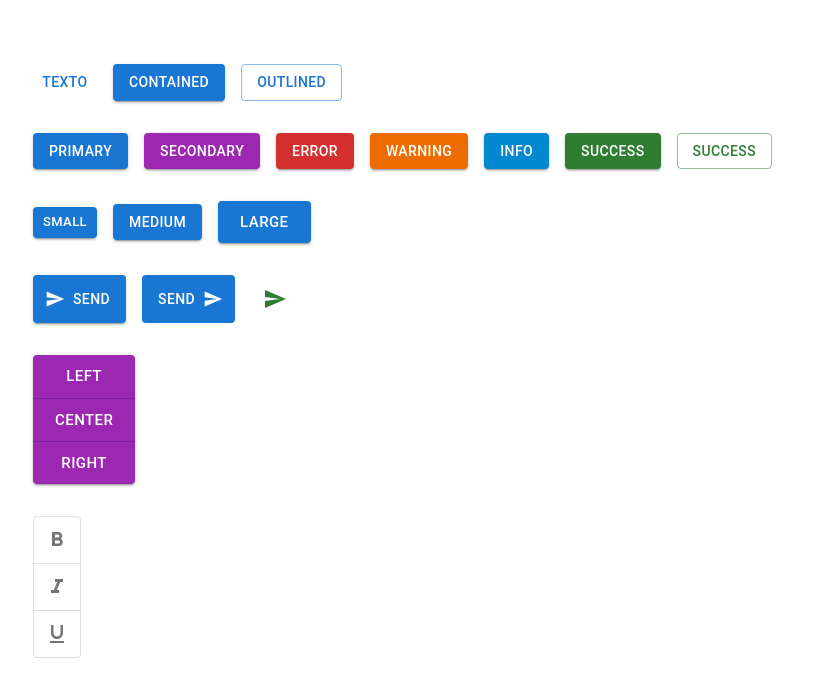
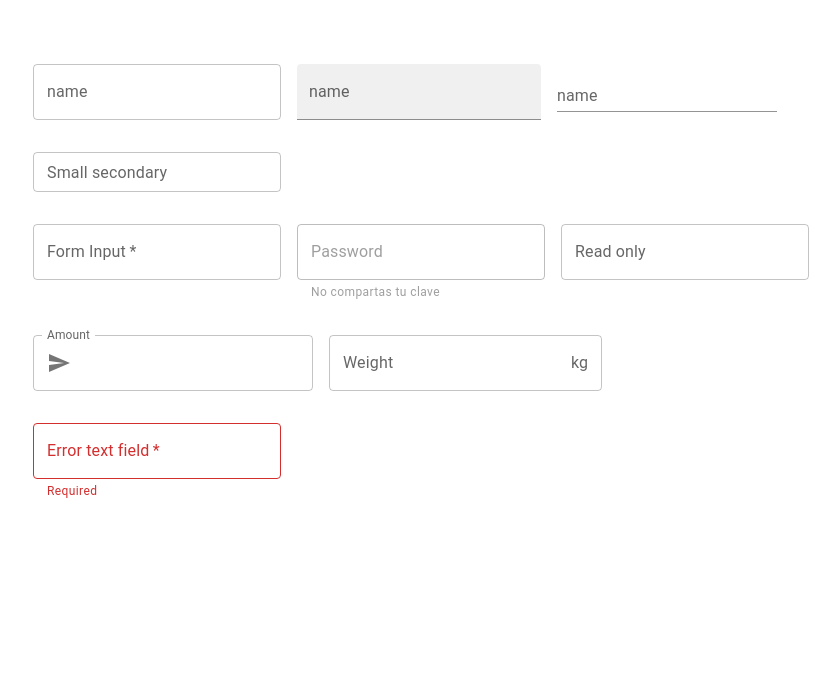
Before and after one commit to YoexRep/react-mui-demon, a React (Create React App) app: page / in a window 1280 px wide. Shown: the top 694 px of the page, without its empty margins (31-871 px from the left). Built offline with nearby package versions, Linux system fonts and the light colour scheme.

Commit message:
se agrego textfield component

```diff
--- a/src/App.tsx
+++ b/src/App.tsx
@@ -2,14 +2,16 @@ import React from 'react';
 import logo from './logo.svg';
 import './App.css';
 import { MuiTypography } from './components/MuiTypography';
+
+import { MuiTextField } from './components/MuiTextField';
 import { MuiButton } from './components/MuiButton';
-
 
 function App() {
   return (
     <div className="App">
         {/*  <MuiTypography/>*/}
-      <MuiButton/>
+      {/* <MuiButton/> */}
+      <MuiTextField/>
     </div>
   );
 }
--- /dev/null
+++ b/src/components/MuiTextField.tsx
@@ -0,0 +1,44 @@
+import { Stack, TextField, InputAdornment} from "@mui/material";
+import SendIcon from '@mui/icons-material/Send';
+
+import { useState } from "react";
+
+export const MuiTextField = () => {
+
+    const [value, setValue] = useState('')
+  return (
+    <div>
+      <Stack spacing={4}>
+        <Stack direction="row" spacing={2}>
+          <TextField label="name" variant="outlined"></TextField>
+          <TextField label="name" variant="filled"></TextField>
+          <TextField label="name" variant="standard"></TextField>
+        </Stack>
+
+        <Stack direction="row" spacing={2}>
+          <TextField label="Small secondary" size="small" color="secondary"></TextField>
+
+        </Stack>
+
+        <Stack direction="row" spacing={2}>
+          <TextField label="Form Input" required></TextField>
+          <TextField label="Password" type="password" helperText='No compartas tu clave' disabled></TextField>
+          <TextField label="Read only" InputProps={{readOnly: true}}></TextField>
+        </Stack>
+
+        <Stack direction="row" spacing={2}>
+        <TextField label="Amount" InputProps={{ startAdornment: <InputAdornment position="start"><SendIcon></SendIcon></InputAdornment>}} ></TextField>
+        <TextField label="Weight" InputProps={{ endAdornment: <InputAdornment position="end">kg</InputAdornment>}} ></TextField>
+
+
+        </Stack>
+
+
+        <Stack direction="row" spacing={2}>
+          <TextField label="Error text field" required error={!value} helperText={!value ? 'Required': 'No comportas tu calve'} value={value} onChange={(e)=> setValue(e.target.value)}></TextField>
+
+        </Stack>
+      </Stack>
+    </div>
+  );
+};
```
